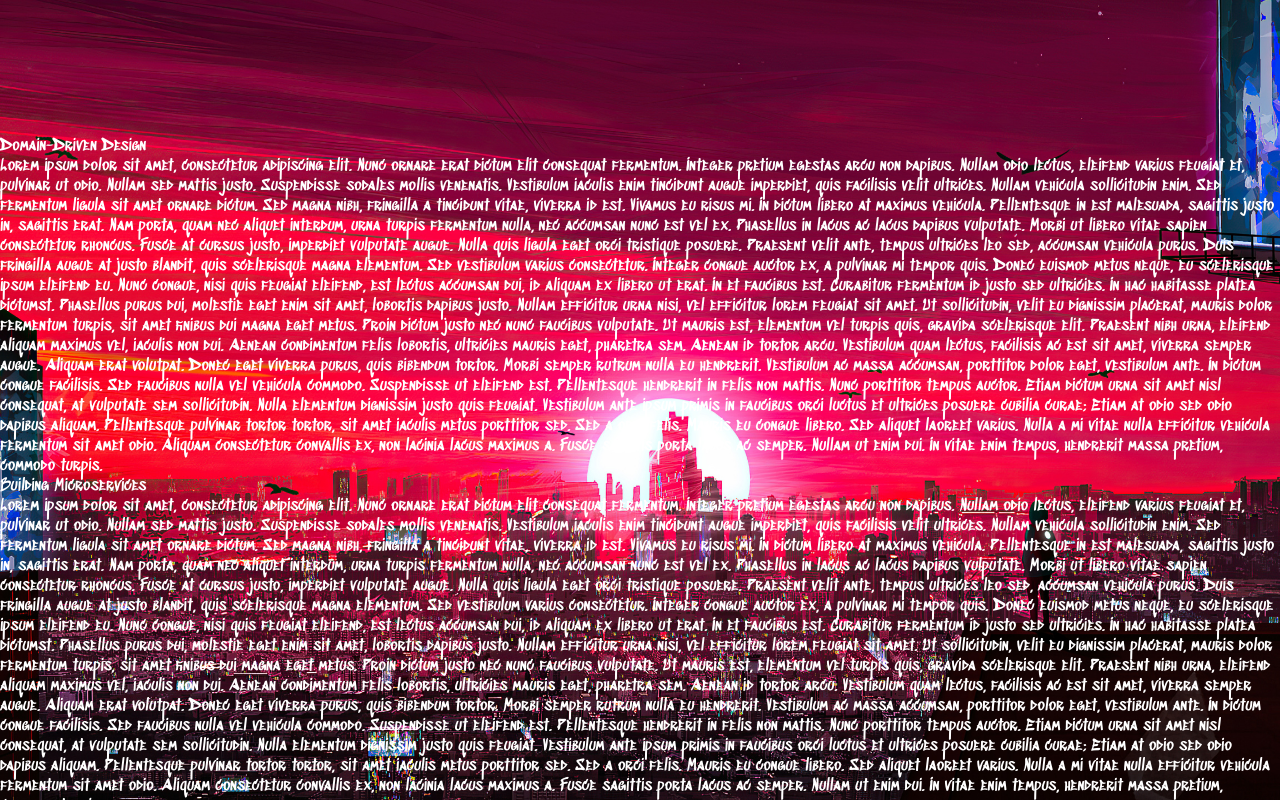
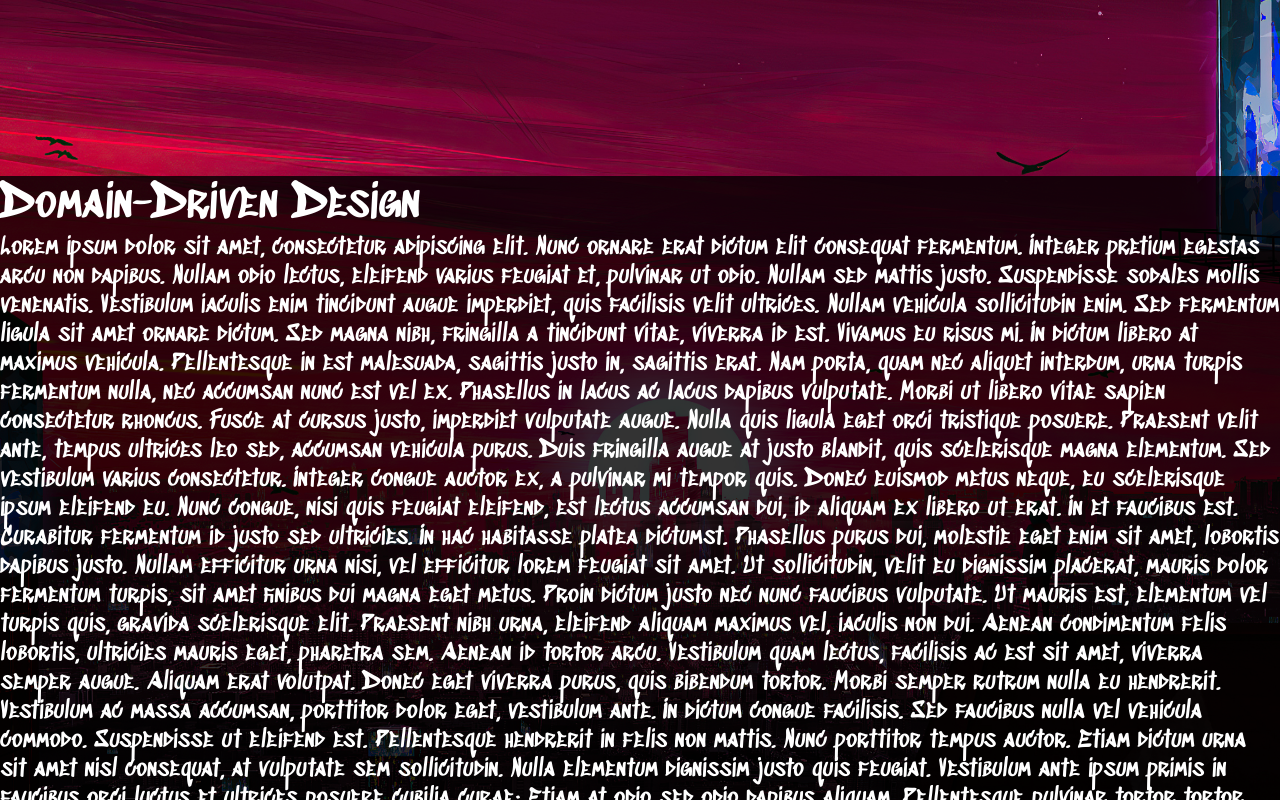
Before and after one commit to TbotaPhantA/personal-website-frontend, a Next.js app: page / in a window 1280 px wide. Shown: the part 1600-2400 px from the top of the page. Built offline with nearby package versions, Linux system fonts and the light colour scheme.

Commit message:
minor improvements

```diff
--- a/src/styles/components/BookList/BookList.module.scss
+++ b/src/styles/components/BookList/BookList.module.scss
@@ -1,10 +1,12 @@
 .BooksListItem {
+  background-color: rgba(0, 0, 0, 0.80);;
+  margin: 5vh 0;
 
   .BooksListItemTitle {
-
+    font-size: 46px;
   }
 
   .BooksListItemContent {
-
+    font-size: 24px;
   }
 }
```
